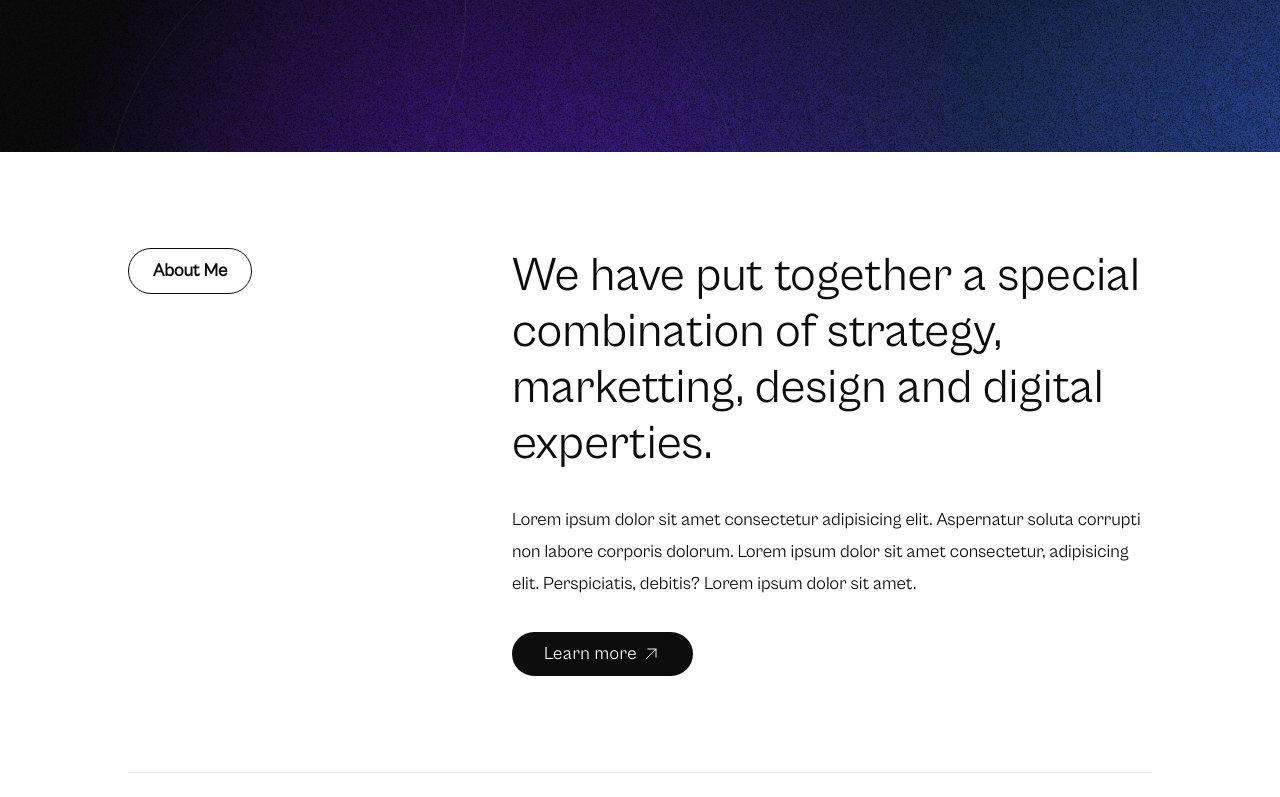
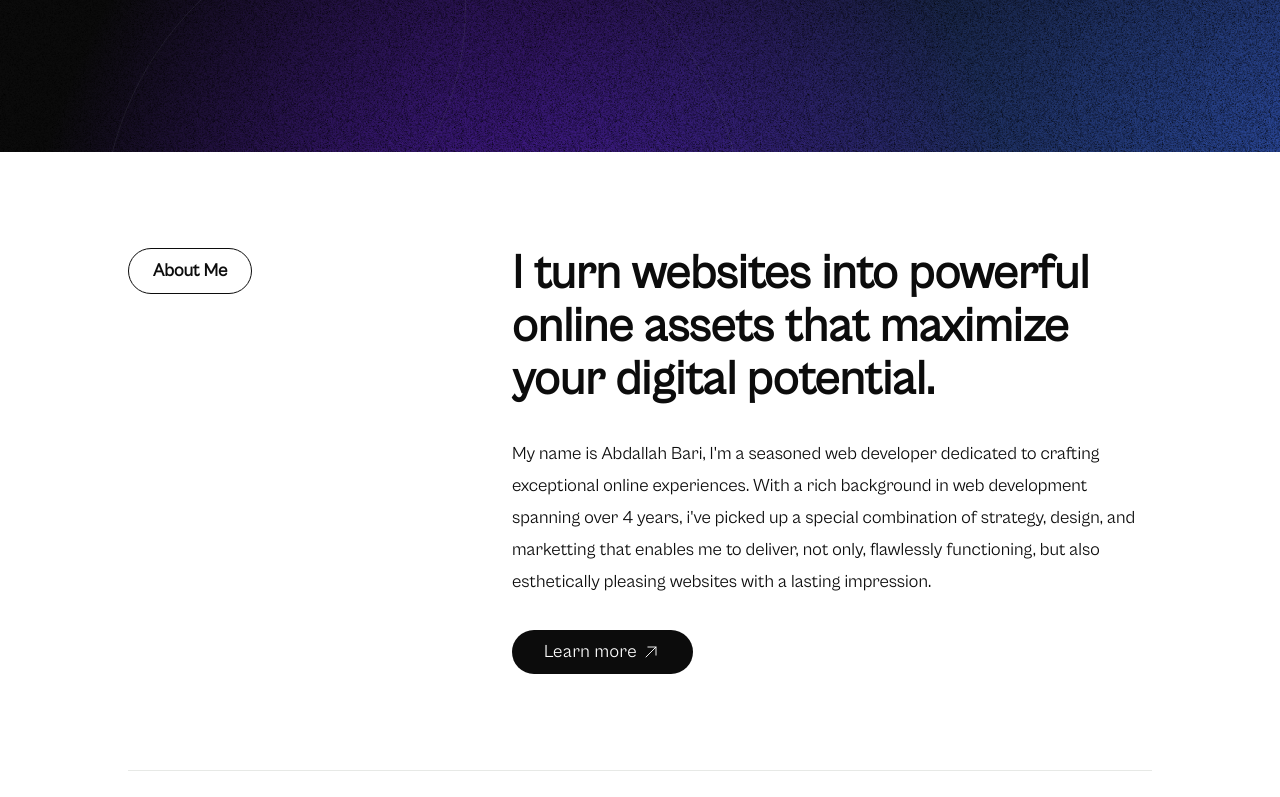
Before and after one commit to Abdallah01win/Portfolio, a Vue app: page / in a window 1280 px wide. Shown: the part 648-1445 px from the top of the page. Built offline with nearby package versions, Linux system fonts and the light colour scheme.

Commit message:
Write about me section copy

```diff
--- a/src/components/AboutMe.vue
+++ b/src/components/AboutMe.vue
@@ -3,24 +3,18 @@ import { RouterLink } from "vue-router";
 import ArrowUp from "@/components/icons/ArrowUp.vue";
 </script>
 <template>
-  <section
-    class="xl:max-w-[1024px] 2xl:max-w-[1280px] mx-auto py-24 border-b border-myGray-500/40">
+  <section class="xl:max-w-[1024px] 2xl:max-w-[1280px] mx-auto py-24 border-b border-myGray-500/40">
     <div class="grid grid-cols-[.6fr,1fr]">
-      <div
-        class="border border-myDark-100 py-2 px-6 w-fit h-fit rounded-full text-lg font-semibold mb-10 capitalize">
+      <div class="border border-myDark-100 py-2 px-6 w-fit h-fit rounded-full text-lg font-semibold mb-10 capitalize">
         about me
       </div>
       <div>
-        <p class="font-primary text-5xl font-medium leading-[56px] mb-8">
-          We have put together a special combination of strategy, marketting,
-          design and digital experties.
+        <p class="font-primary text-5xl font-semibold leading-[1.1] mb-8">
+          I turn websites into powerful online assets that maximize your digital potential.
         </p>
         <div>
           <div class="leading-8 text-lg font-medium">
-            Lorem ipsum dolor sit amet consectetur adipisicing elit. Aspernatur
-            soluta corrupti non labore corporis dolorum. Lorem ipsum dolor sit
-            amet consectetur, adipisicing elit. Perspiciatis, debitis? Lorem
-            ipsum dolor sit amet.
+            My name is Abdallah Bari, I'm a seasoned web developer dedicated to crafting exceptional online experiences. With a rich background in web development spanning over 4 years, i've picked up a special combination of strategy, design, and marketting that enables me to deliver, not only, flawlessly functioning, but also esthetically pleasing websites with a lasting impression.
           </div>
         </div>
 
```
